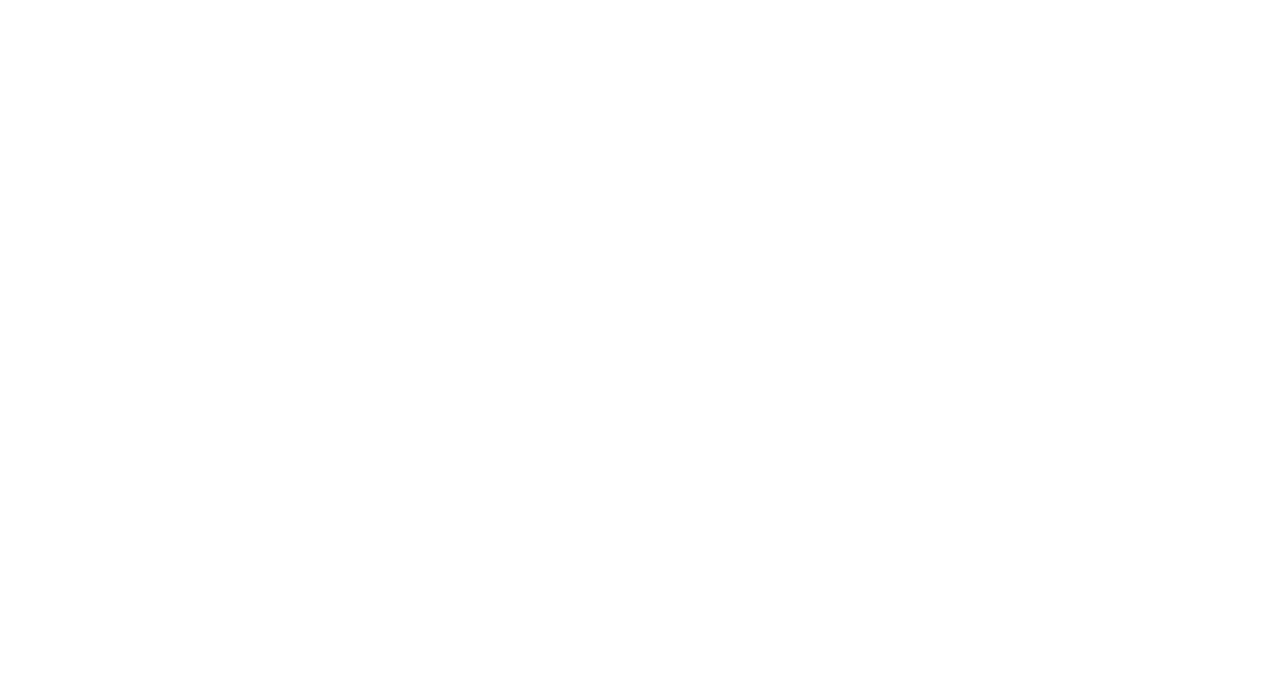
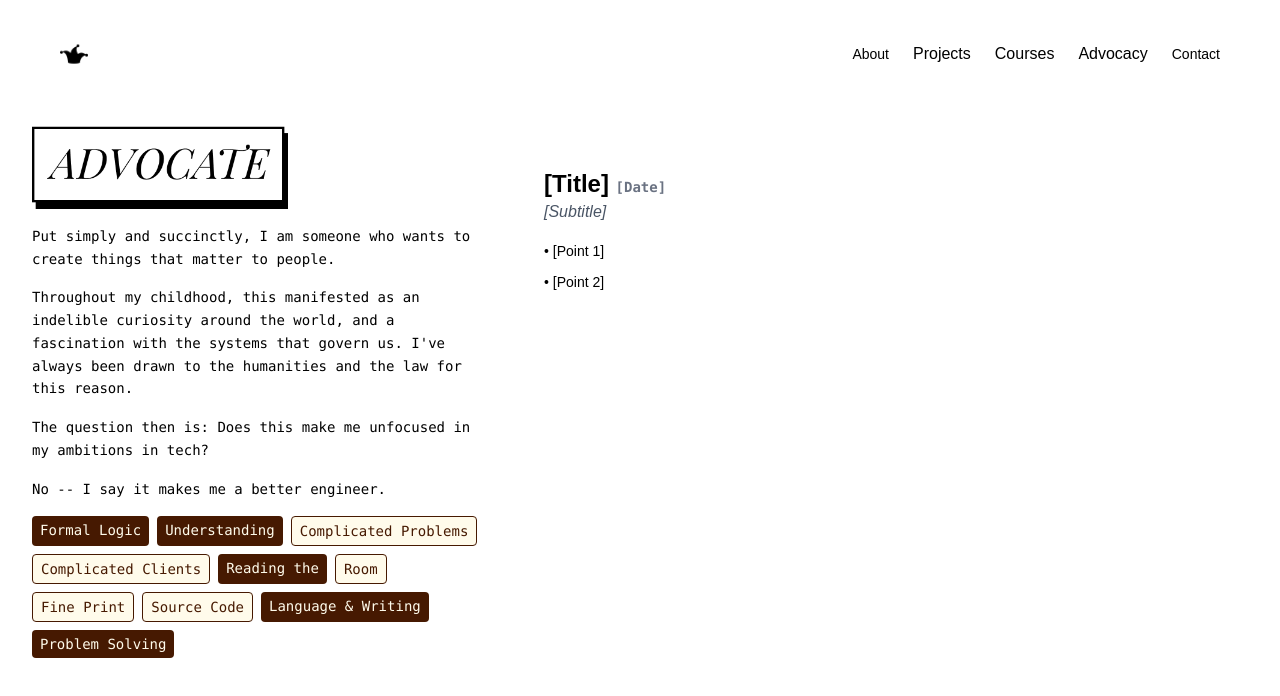
Before and after one commit to anamikararecare/anamikararecare-portfolio, a React (Vite) app in the folder frontend/: page /advocacy in a window 1280 px wide. Before the commit this address had no page. Shown: the top 696 px of the page. Built offline with nearby package versions, Linux system fonts and the light colour scheme; a web font is replaced by a local one.

Commit message:
Legal Experience ready

```diff
--- a/frontend/constants/index.ts
+++ b/frontend/constants/index.ts
@@ -2,6 +2,7 @@
     { id: 'about', title: 'About', type: 'section' },
     { id: 'projects', title: 'Projects', type: 'route' },
     { id: 'courses', title: 'Courses', type: 'route' },
+    { id: 'advocacy', title: 'Advocacy', type: 'route' },
     { id: 'contact', title: 'Contact', type: 'section' },
 ];
 
@@ -13,9 +14,9 @@
 export const identityCards = [
     { id: 'builder', src: '/cards/builder_card.png', alt: 'Builder Card', route: '/projects' },
     { id: 'learner', src: '/cards/learner_card.png', alt: 'Learner Card', route: '/courses' },
-    { id: 'writer', src: '/cards/writer_card.png', alt: 'Writer Card', route: '/articles' },
-    { id: 'advocate', src: '/cards/advocate_card.png', alt: 'Advocate Card', route: '/work-experience' },
-    { id: 'dreamer', src: '/cards/dreamer_card.png', alt: 'Dreamer Card', route: 'future' }
+    { id: 'writer', src: '/cards/writer_card.png', alt: 'Writer Card', route: 'https://substack.com/@anamika850589' },
+    { id: 'advocate', src: '/cards/advocate_card.png', alt: 'Advocate Card', route: '/advocacy' },
+    { id: 'dreamer', src: '/cards/dreamer_card.png', alt: 'Dreamer Card', route: '/future' }
 ]
 
 export const contactCards = [
@@ -93,3 +94,22 @@
         reflection: `Diving deep into statistical analysis and machine learning opened up new perspectives on problem-solving. The course challenged me to think critically about data interpretation and model validation, skills that extend far beyond technical applications.`
     }
 ];
+
+export const Tskills = ["Formal Logic", "Understanding", "Complicated Problems", "Complicated Clients", "Reading the",
+    "Room", "Fine Print", "Source Code", "Language & Writing", "Problem Solving"
+]
+
+export const Tsubskills = ["Complicated Problems", "Complicated Clients", "Room", "Fine Print", "Source Code"]
+
+export const experiences = [
+    {
+        id: '1',
+        title: '[Title]',
+        date: '[Date]',
+        subtitle: '[Subtitle]',
+        content: [
+            '[Point 1]',
+            '[Point 2]'
+        ]
+    }
+];
--- a/frontend/src/App.tsx
+++ b/frontend/src/App.tsx
@@ -5,6 +5,7 @@
 import { Home } from './pages/Home';
 import Projects from './pages/Projects';
 import Courses from './pages/Courses';
+import Advocacy from './pages/Advocacy';
 
 // remember to git pull origin main
 
@@ -17,6 +18,7 @@
         <Route path="/" element={<Home />} />
         <Route path="/projects" element={<Projects />} />
         <Route path="/courses" element={<Courses />} />
+        <Route path="/advocacy" element={<Advocacy />} />
       </Routes>
     </Router>
   )
--- a/frontend/src/components/Contact.tsx
+++ b/frontend/src/components/Contact.tsx
@@ -60,7 +60,7 @@
 
 
     return (
-        <div className="min-h-screen flex items-center justify-center p-8 font-serif">
+        <div id="contact" className="min-h-screen flex items-center justify-center p-8 font-serif">
             <div className="relative w-full max-w-7xl">
                 {/* Repeating text panels */}
                 <PatternPanel side="left" />
--- /dev/null
+++ b/frontend/src/pages/Advocacy.tsx
@@ -0,0 +1,77 @@
+import { experiences, Tskills, Tsubskills } from "../../constants/index";
+import Navbar from '.././components/NavBar';
+
+const Advocacy = () => {
+
+    return (
+        <main>
+            <Navbar />
+            <section id="advocacy">
+                <div className="flex flex-col md:flex-row min-h-dvh mt-22">
+                    {/* Left Sidebar - Pinned */}
+                    <div className="md:w-[40%] md:left-0 md:h-dvh md:overflow-y-auto p-8">
+                        <div className="md:mb-26">
+                            <img src='/text/ADVOCATE.png' className="w-64 pb-4" />
+                            <p className="text-black mb-4 leading-relaxed text-sm font-mono">
+                                Put simply and succinctly, I am someone who wants to create things that matter to people.
+                            </p>
+                            <p className="text-black mb-4 leading-relaxed text-sm font-mono">
+                                Throughout my childhood, this manifested as an indelible curiosity around the world,
+                                and a fascination with the systems that govern us.
+                                I've always been drawn to the humanities and the law for this reason.
+                            </p>
+                            <p className="text-black mb-4 leading-relaxed text-sm font-mono">
+                                The question then is: Does this make me unfocused in my ambitions in tech?
+                            </p>
+                            <p className="text-black mb-4 leading-relaxed text-sm font-mono">
+                                No -- I say it makes me a better engineer.
+                            </p>
+
+                            {/* Skills Tags */}
+                            <div className="flex flex-wrap gap-2">
+                                {Tskills.map((skill, index) => {
+                                    return (
+                                        <span
+                                            key={index}
+                                            className={`px-2 py-1 rounded text-sm font-mono ${Tsubskills.includes(skill)
+                                                ? 'bg-amber-50 text-amber-950 border border-amber-950'
+                                                : 'bg-amber-950 text-amber-50'
+                                                }`}
+                                        >
+                                            {skill}
+                                        </span>
+                                    );
+                                })}
+                            </div>
+                        </div>
+                    </div>
+
+                    {/* Right Content - Scrollable */}
+                    <div className="md:w-[60%] md:overflow-y-auto md:h-dvh p-8 md:pl-8">
+                        <div className="md:mt-12">
+                            <div className="space-y-12">
+                                {experiences.map((experience) => (
+                                    <article key={experience.id} className="space-y-4">
+                                        <header>
+                                            <h2 className="text-2xl font-bold text-black">
+                                                {experience.title} <span className="text-gray-500 text-sm font-mono">{experience.date}</span>
+                                            </h2>
+                                            <p className="text-gray-600 italic">{experience.subtitle}</p>
+                                        </header>
+                                        <ul className="space-y-2 text-sm leading-relaxed">
+                                            {experience.content.map((item, index) => (
+                                                <li key={index}>• {item}</li>
+                                            ))}
+                                        </ul>
+                                    </article>
+                                ))}
+                            </div>
+                        </div>
+                    </div>
+                </div>
+            </section>
+        </main>
+    );
+};
+
+export default Advocacy;
--- a/frontend/src/pages/Home.tsx
+++ b/frontend/src/pages/Home.tsx
@@ -13,7 +13,6 @@
         if (location.hash) {
             const target = document.querySelector(location.hash);
             if (target) {
-                // Small delay for layout/rendering to complete
                 setTimeout(() => {
                     target.scrollIntoView({ behavior: "smooth" });
                 }, 0);
```
Also changed, not shown: frontend/public/text/ADVOCATE.png (added).
